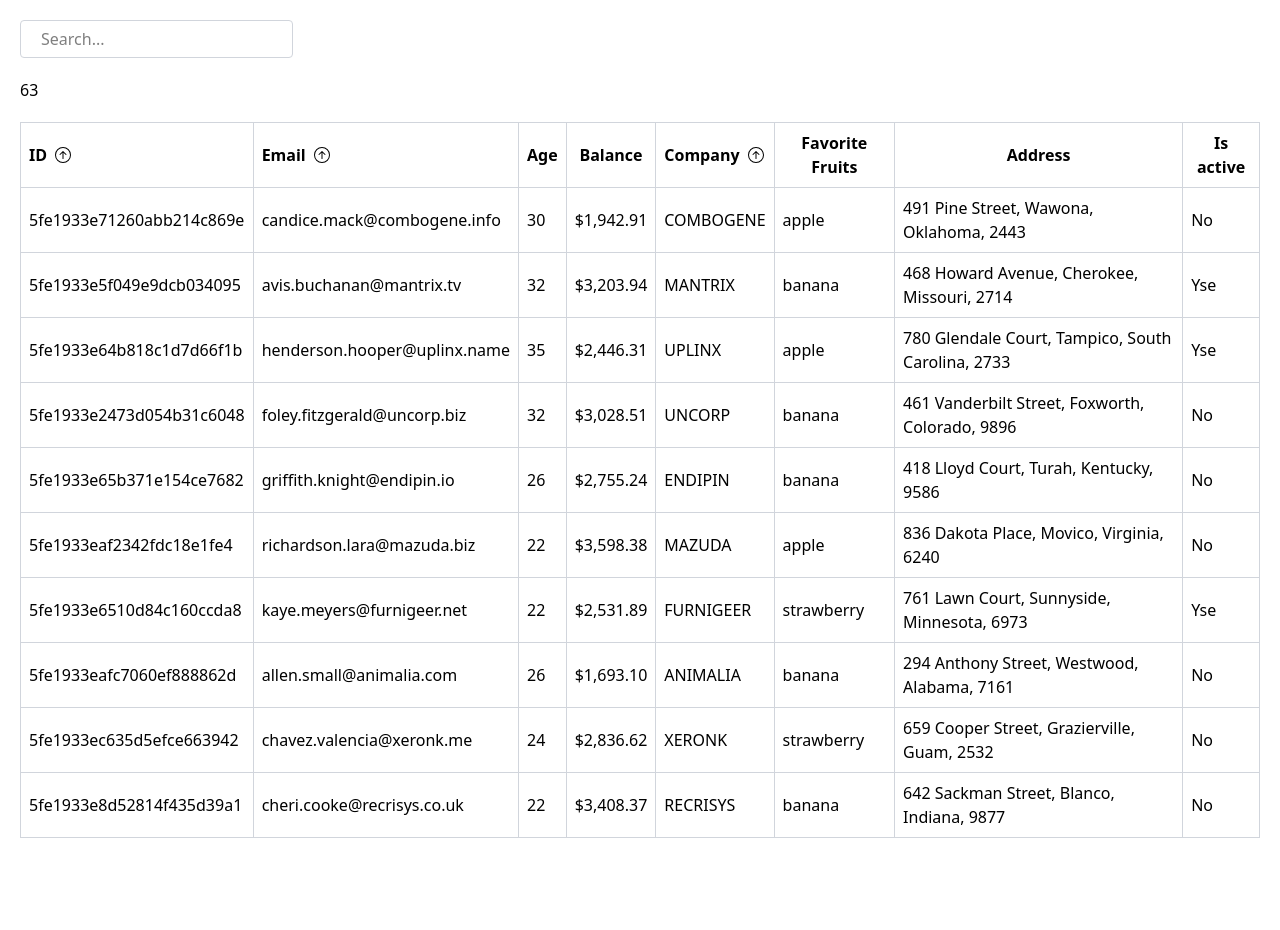
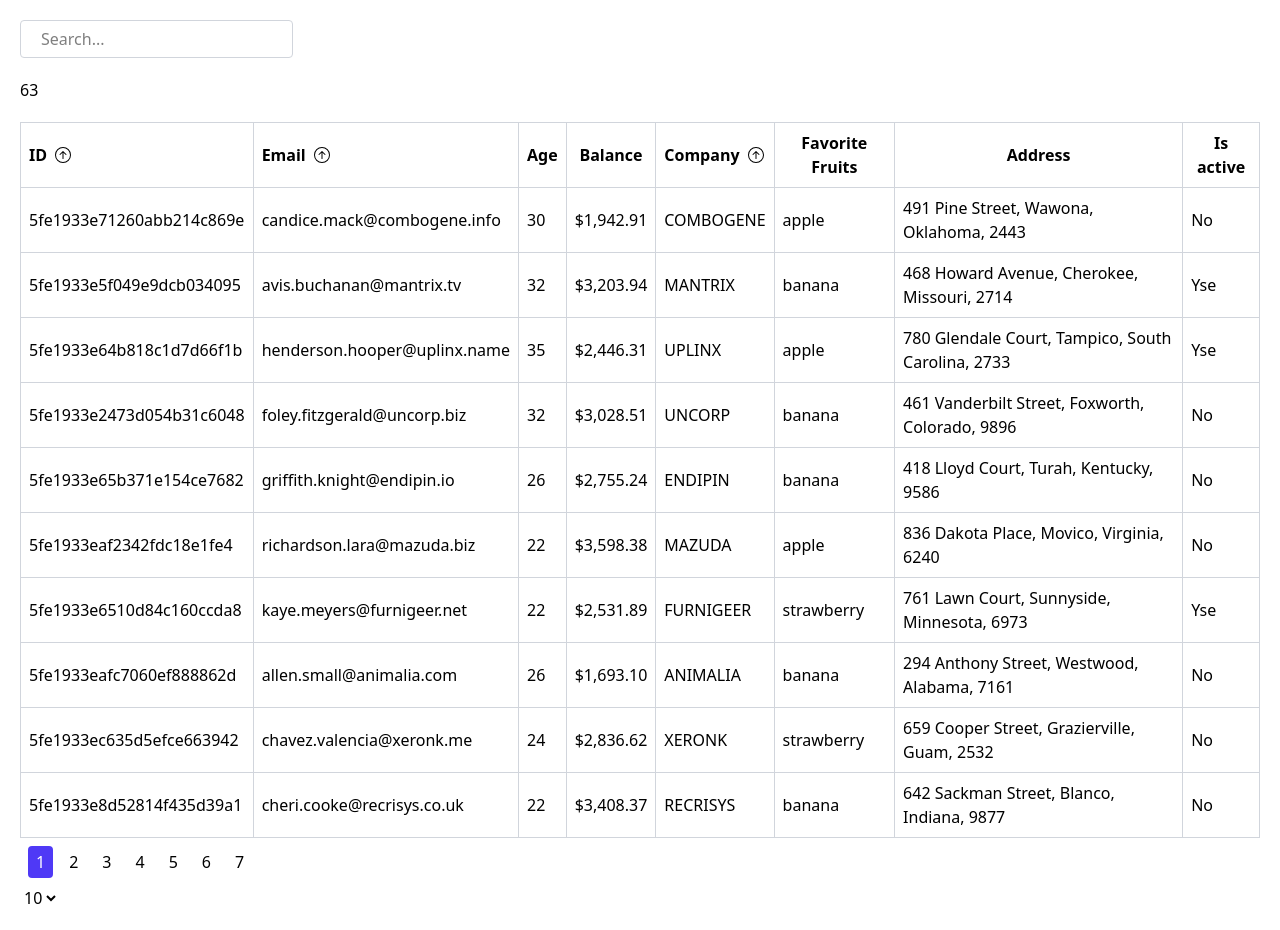
Before and after one commit to nurdauletSatbergen/modern-decisions, an Angular app: page / in a window 1280 px wide. Before the commit the page ends 858 px from the top, so only its background shows below. Built offline with nearby package versions, Linux system fonts and the light colour scheme.

Commit message:
added custom pagination

```diff
--- /dev/null
+++ b/src/app/shared/pagination/pagination.component.html
@@ -0,0 +1,16 @@
+<ul class="px-2 py-2">
+  @for (page of pages(); track page) {
+    <li (click)="pageChange.emit(page)"
+        class="page-item"
+        [class.active]="page === pageIndex()"
+    >
+      {{ page }}
+    </li>
+  }
+</ul>
+
+<select [value]="pageSize()" (change)="onSelect($event)">
+  @for (size of sizeOptions(); track size) {
+    <option [value]="size" [selected]="pageSize() === size">{{ size }}</option>
+  }
+</select>
--- /dev/null
+++ b/src/app/shared/pagination/pagination.component.scss
@@ -0,0 +1,13 @@
+@use "tailwindcss";
+
+.page-item {
+  @apply cursor-pointer px-2 py-1  inline-block me-2 rounded transition duration-300 ease-in-out;
+
+  &:hover {
+    @apply bg-gray-300
+  }
+
+  &.active {
+    @apply bg-indigo-600 text-white
+  }
+}
--- /dev/null
+++ b/src/app/shared/pagination/pagination.component.ts
@@ -0,0 +1,26 @@
+import { Component, computed, input, output } from '@angular/core';
+
+@Component({
+  selector: 'app-pagination',
+  templateUrl: './pagination.component.html',
+  styleUrl: './pagination.component.scss'
+})
+export class PaginationComponent {
+  pageIndex = input<number>(1);
+  pageSize = input.required<number>();
+  total = input.required<number>();
+
+  sizeOptions = input([5, 10, 20]);
+
+  pagesTotal = computed(() => Math.ceil(this.total() / this.pageSize()));
+  pages = computed(() => Array.from({length: this.pagesTotal()}, (_, i) => i + 1));
+
+  pageChange = output<number>();
+  sizeChange = output<number>();
+
+  onSelect(event: Event) {
+    event.preventDefault();
+    this.sizeChange.emit(parseInt((event.target as HTMLSelectElement).value));
+  }
+
+}
--- a/src/app/users/users.component.html
+++ b/src/app/users/users.component.html
@@ -62,3 +62,11 @@
     <tr cdk-row *cdkRowDef="let row; columns: displayedColumns();"></tr>
   </table>
 }
+
+<app-pagination [pageIndex]="pagination().pageIndex"
+                [pageSize]="pagination().pageSize"
+                [total]="pagination().total"
+                (pageChange)="pageChange($event)"
+                (sizeChange)="sizeChange($event)"
+>
+</app-pagination>
--- a/src/app/users/users.component.ts
+++ b/src/app/users/users.component.ts
@@ -3,11 +3,12 @@ import { UsersService } from './users.service';
 import { CdkTableModule } from '@angular/cdk/table';
 import { FormControl, ReactiveFormsModule } from '@angular/forms';
 import { debounceTime, distinctUntilChanged } from 'rxjs';
-import {SortHeaderComponent} from '../shared/sort-header/sort-header.component';
+import { SortHeaderComponent } from '../shared/sort-header/sort-header.component';
+import { PaginationComponent } from '../shared/pagination/pagination.component';
 
 @Component({
   selector: 'app-users',
-  imports: [CdkTableModule, ReactiveFormsModule, SortHeaderComponent],
+  imports: [CdkTableModule, ReactiveFormsModule, SortHeaderComponent, PaginationComponent],
   templateUrl: './users.component.html',
   styleUrl: './users.component.scss'
 })
@@ -17,6 +18,7 @@ export class UsersComponent implements OnInit {
   loading = this.usersService.loading;
   displayedColumns = this.usersService.tableColumns;
   totalUsers = this.usersService.total;
+  pagination = this.usersService.pagination;
 
   searchTerm = new FormControl('', { nonNullable: true });
 
@@ -30,4 +32,15 @@ export class UsersComponent implements OnInit {
         this.usersService.usersSub.next({ searchTerm });
       });
   }
+
+  pageChange(pageIndex: number): void {
+    this.usersService.usersSub.next({ pageIndex })
+  }
+
+  sizeChange(pageSize: number): void {
+    this.usersService.usersSub.next({
+      pageSize,
+      pageIndex: 1
+    })
+  }
 }
--- a/src/app/users/users.service.ts
+++ b/src/app/users/users.service.ts
@@ -48,7 +48,7 @@ export class UsersService {
     return {
       pageIndex: this.filter().pageIndex,
       pageSize: this.filter().pageSize,
-      total: this.total()
+      total: this.total(),
     }
   });
 
```
Also changed, not shown: 1 other file (tests, documents, lock files or other folders).
